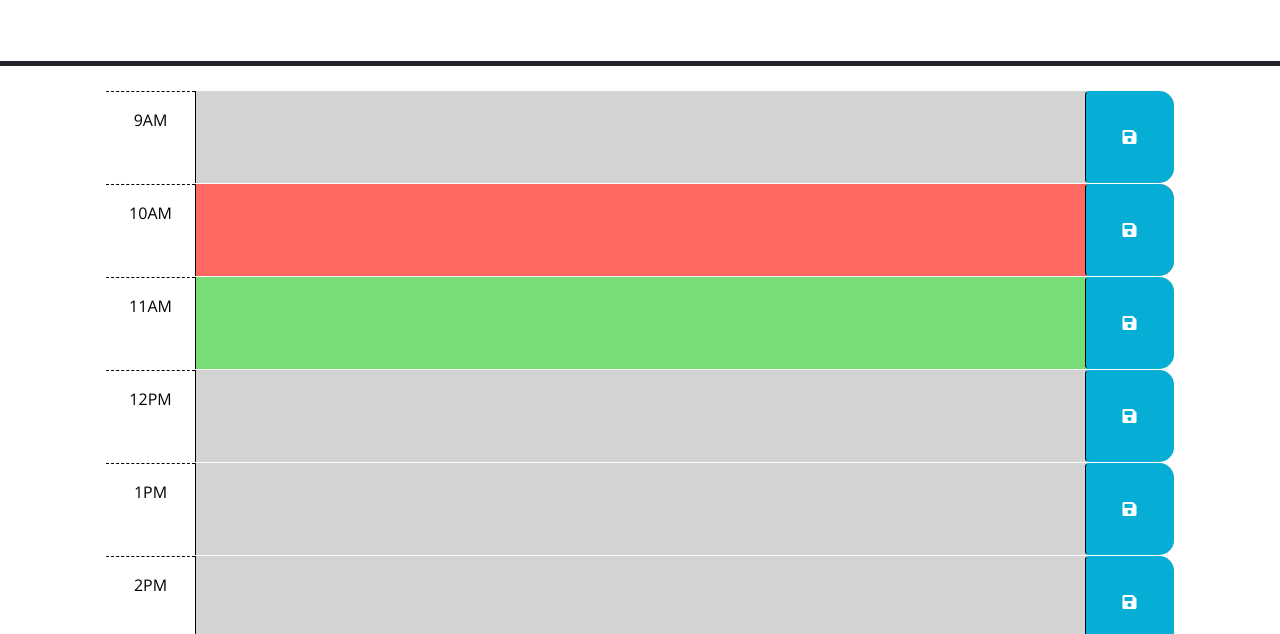
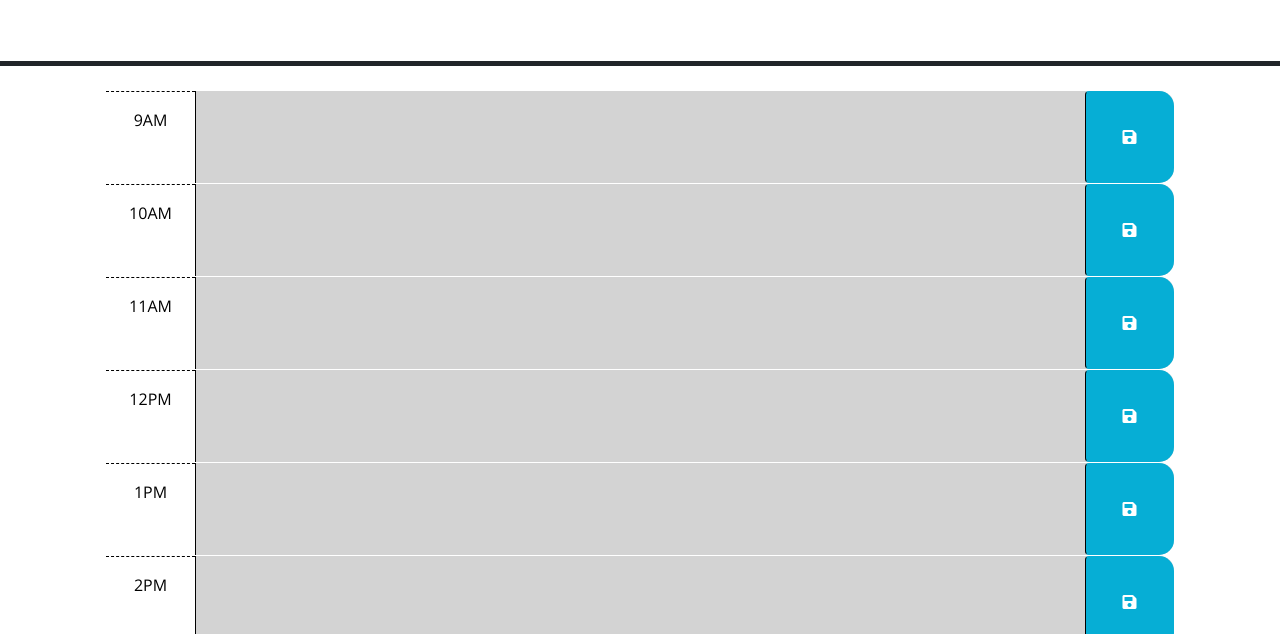
Before and after one commit to AlexNash91/day-planner, a plain HTML site: page index.html in a window 1280 px wide. Shown: the part 166-800 px from the top of the page. Drawn offline with nearby package versions, Linux system fonts and the light colour scheme.

Commit message:
cleaned up html

```diff
--- a/index.html
+++ b/index.html
@@ -30,17 +30,8 @@
       <p id="currentDay" class="lead"></p>
     </header>
     <div class="container-lg px-5">
-      <!-- Use class for "past", "present", and "future" to apply styles to the
-        time-block divs accordingly. The javascript will need to do this by
-        adding/removing these classes on each div by comparing the hour in the
-        id to the current hour. The html provided below is meant to be an example
-        demonstrating how the css provided can be leveraged to create the
-        desired layout and colors. The html below should be removed or updated
-        in the finished product. Remember to delete this comment once the
-        code is implemented.
-        -->
 
-      <!-- Example of a past time block. The "past" class adds a gray background color. -->
+      <!-- use past present and future in div classes -->
       <div id="hour-9" class="row time-block past">
         <div class="col-2 col-md-1 hour text-center py-3">9AM</div>
         <textarea class="col-8 col-md-10 description" rows="3"> </textarea>
@@ -49,8 +40,7 @@
         </button>
       </div>
 
-      <!-- Example of a a present time block. The "present" class adds a red background color. -->
-      <div id="hour-10" class="row time-block present">
+      <div id="hour-10" class="row time-block past">
         <div class="col-2 col-md-1 hour text-center py-3">10AM</div>
         <textarea class="col-8 col-md-10 description" rows="3"> </textarea>
         <button class="btn saveBtn col-2 col-md-1" aria-label="save">
@@ -58,8 +48,7 @@
         </button>
       </div>
 
-      <!-- Example of a future time block. The "future" class adds a green background color. -->
-      <div id="hour-11" class="row time-block future">
+      <div id="hour-11" class="row time-block past">
         <div class="col-2 col-md-1 hour text-center py-3">11AM</div>
         <textarea class="col-8 col-md-10 description" rows="3"> </textarea>
         <button class="btn saveBtn col-2 col-md-1" aria-label="save">
```
